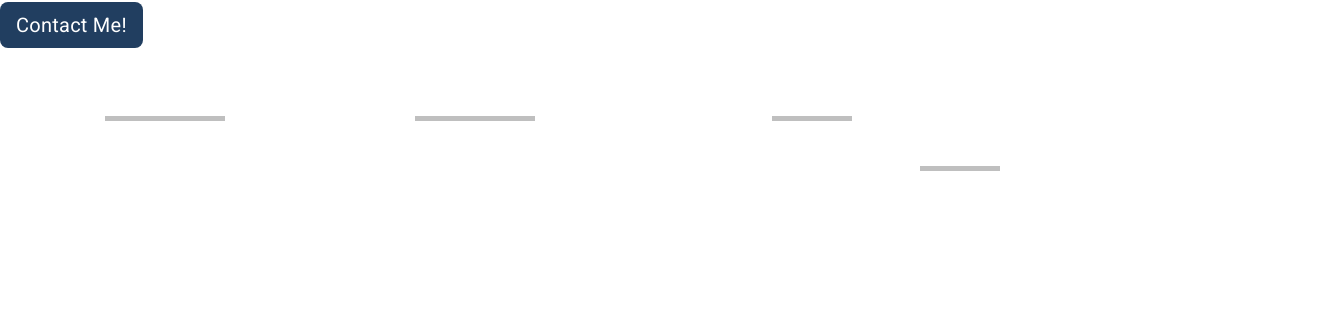
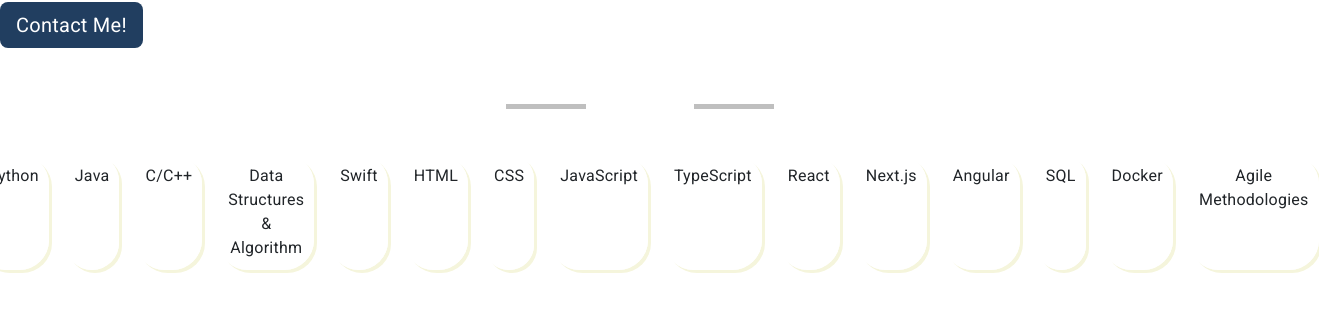
Before and after one commit to stspauga/PortfolioWebsite, an Angular app: page / in a window 1280 px wide. Shown: the part 565-896 px from the top of the page, 1319 px wide, since content can reach past the window. Built offline with nearby package versions, Linux system fonts and the light colour scheme.

Commit message:
Completed front page

```diff
--- a/src/app/about-me/about-me.component.css
+++ b/src/app/about-me/about-me.component.css
@@ -27,6 +27,6 @@
   font-size: large;
   line-height: 150%;
   margin-top: 5vh;
-  padding-left: 5vh;
-  padding-right: 5vh;
+  padding-left: 2vh;
+  padding-right: 2vh;
 }
--- a/src/app/about-me/about-me.component.ts
+++ b/src/app/about-me/about-me.component.ts
@@ -9,7 +9,7 @@
                             "With a deep interest in technology and a commitment to excellence, " +
                             "I am poised to make significant contributions in the field of software engineering.";
 
-const aboutMeHeader: string = "ABOUT ME";
+const aboutMeHeader: string = "About Me";
 
 export interface SkillsColumn {
   col_one: string;
--- a/src/app/app.component.css
+++ b/src/app/app.component.css
@@ -26,5 +26,4 @@
   left: 0;
   z-index: 1; /* Ensure jumbotron is above hello */
   max-width: 60vh;
-
 }
--- a/src/app/app.component.html
+++ b/src/app/app.component.html
@@ -2,6 +2,7 @@
     <div class="app-container">
         <app-hello></app-hello>
         <app-jumbotron></app-jumbotron>
+        <app-skills></app-skills>
         <div class="container-fluid">
             <div class="row">
                 <div class="col-lg about">
@@ -12,7 +13,5 @@
                 </div>
             </div>
         </div>
-
-
     </div>
 </body>
--- a/src/app/app.module.ts
+++ b/src/app/app.module.ts
@@ -11,6 +11,7 @@
 import { faLinkedinIn as LinkedinIn, faGithubSquare as GitHubSq, faFacebookSquare as FBSq, faInstagramSquare as ISq } from '@fortawesome/free-brands-svg-icons';
 import { JumbotronComponent } from './jumbotron/jumbotron.component';
 import { CurrentJobComponent } from './current-job/current-job.component';
+import { SkillsComponent } from './skills/skills.component';
 
 @NgModule({
   declarations: [
@@ -18,7 +19,8 @@
     AboutMeComponent,
     HelloComponent,
     JumbotronComponent,
-    CurrentJobComponent
+    CurrentJobComponent,
+    SkillsComponent
   ],
   imports: [
     FontAwesomeModule,
--- /dev/null
+++ b/src/app/skills/skills.component.css
@@ -0,0 +1,38 @@
+.skills-wrapper {
+   justify-content: center;
+   margin-top: 5vh;
+   padding-bottom: 5vh;
+
+}
+
+.skills-header {
+    margin-top: 3vh;
+    font-size: xx-large;
+    text-align: center;
+    color: white;
+    padding-bottom: 2vh;
+}
+
+.skills-header hr {
+    display: inline-block;
+    width: 10vh;
+    margin-left: 2vh;
+    margin-right: 2vh;
+    border-top: 5px solid black;
+}
+
+.skills-table-wrapper {
+    display: flex;
+    justify-content: center;
+
+}
+
+.skills {
+    margin-left: 2vh;
+    border: solid 2px white;
+    border-radius: 30px;
+    text-align: center;
+    max-width: 25vh;
+    padding: 1vh;
+    box-shadow: 3px 3px #F5F5DC;
+}
--- /dev/null
+++ b/src/app/skills/skills.component.html
@@ -0,0 +1,8 @@
+<div class="skills-wrapper">
+    <div class="skills-header">
+        <hr>{{skillsHeader}}<hr>
+    </div>
+    <div class="skills-table-wrapper">
+        <div *ngFor= "let skill of skills" class="skills">{{ skill }}</div>
+    </div>
+</div>
--- /dev/null
+++ b/src/app/skills/skills.component.ts
@@ -0,0 +1,15 @@
+import { Component } from '@angular/core';
+
+const skillsHeader: string = "Skills";
+
+@Component({
+  selector: 'app-skills',
+  templateUrl: './skills.component.html',
+  styleUrls: ['./skills.component.css'],
+})
+export class SkillsComponent {
+  skills: string[] = ['Python','Java','C/C++','Data Structures & Algorithm',
+                      'Swift','HTML','CSS','JavaScript','TypeScript',
+                      'React','Next.js','Angular','SQL','Docker','Agile Methodologies'];
+  skillsHeader = skillsHeader;
+}
```
Also changed, not shown: 1 other file (tests, documents, lock files or other folders).
